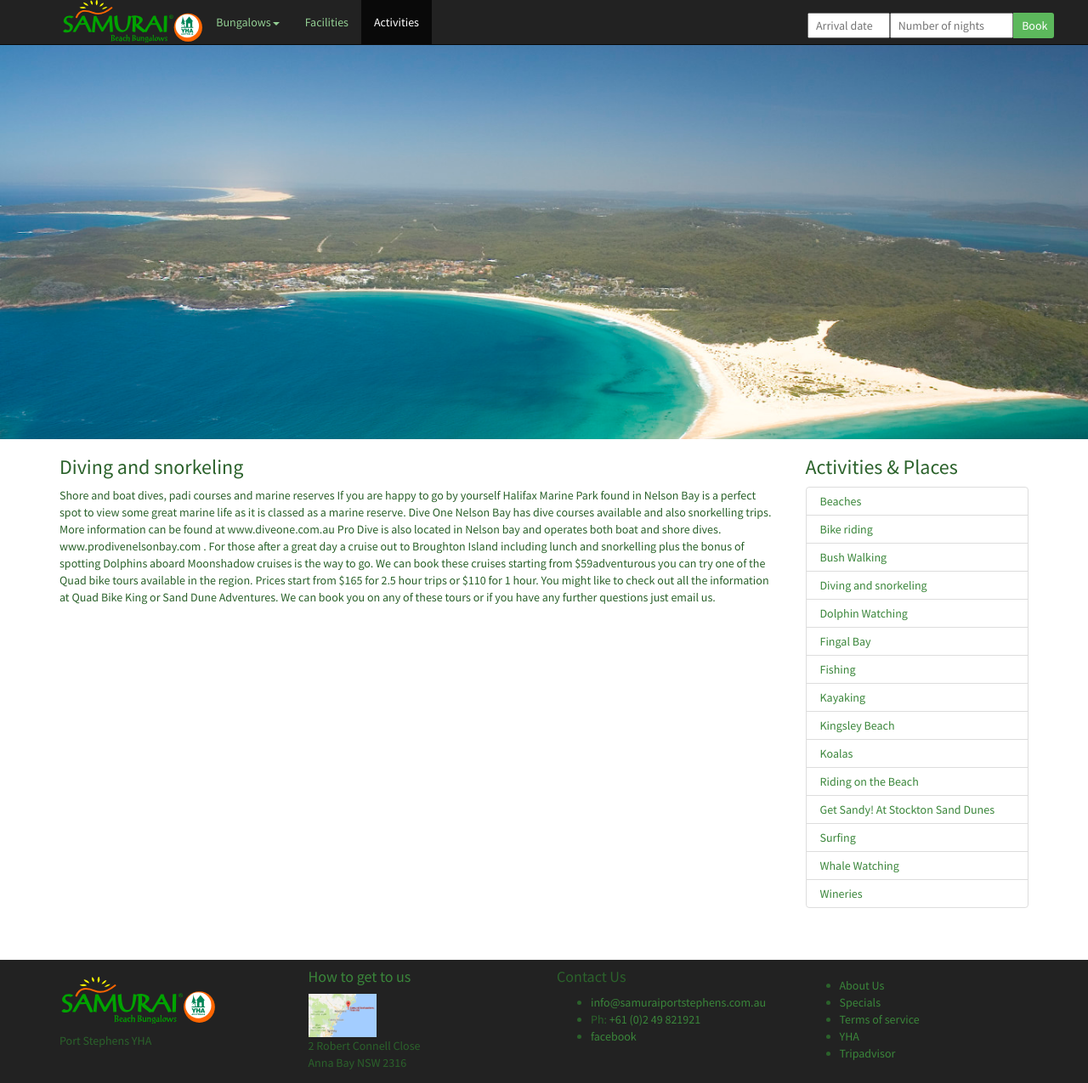
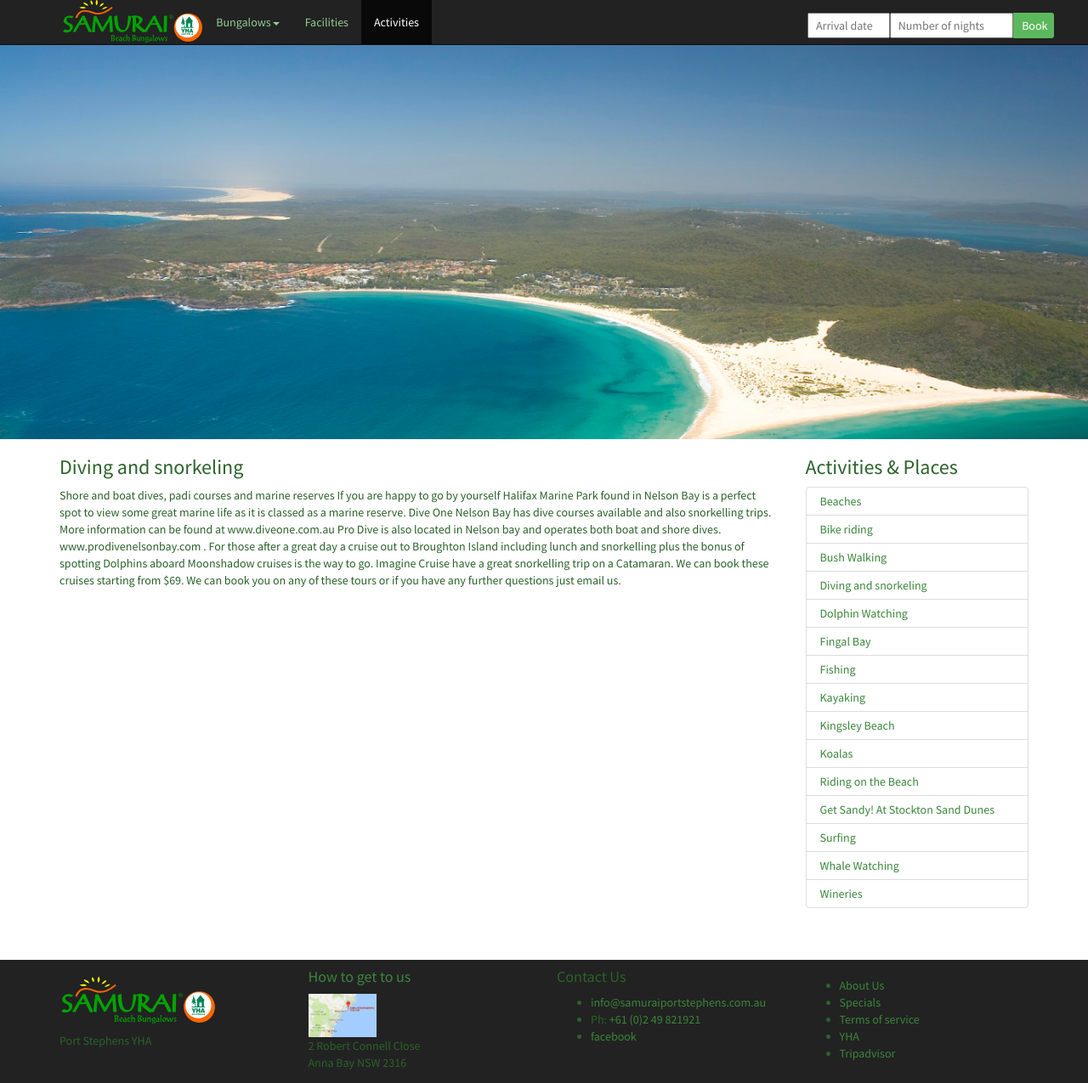
Before and after one commit to samuraibeach/samurai, a Jekyll site: the page built from _activities/04_diving-and-snorkeling.md, in a window 1280 px wide and 1275 px high. Shown: the whole window at 85% size. Built offline with Jekyll 4.4.1, drawn with Linux system fonts in a browser that asks for light colours.

Commit message:
Update from Forestry.io admin@samuraiportstephens.com.au updated _activities/04_diving-and-snorkeling.md

```diff
--- a/_activities/04_diving-and-snorkeling.md
+++ b/_activities/04_diving-and-snorkeling.md
@@ -10,11 +10,4 @@ images: []
 ---
 ### Diving and snorkeling
 
-Shore and boat dives, padi courses and marine reserves If you are happy to go by yourself Halifax Marine Park found in Nelson Bay is a perfect spot to view some great marine life as it is classed as a marine reserve.
-Dive One Nelson Bay has dive courses available and also snorkelling trips.
-More information can be found at www.diveone.com.au Pro Dive is also located in Nelson bay and operates both boat and shore dives.
-www.prodivenelsonbay.com . For those after a great day a cruise out to Broughton Island including lunch and snorkelling plus the bonus of spotting Dolphins aboard Moonshadow cruises is the way to go.
-We can book these cruises starting from $59adventurous you can try one of the Quad bike tours available in the region.
-Prices start from $165 for 2.5 hour trips or $110 for 1 hour.
-You might like to check out all the information at Quad Bike King or Sand Dune Adventures.
-We can book you on any of these tours or if you have any further questions just email us.
+Shore and boat dives, padi courses and marine reserves If you are happy to go by yourself Halifax Marine Park found in Nelson Bay is a perfect spot to view some great marine life as it is classed as a marine reserve. Dive One Nelson Bay has dive courses available and also snorkelling trips. More information can be found at www.diveone.com.au Pro Dive is also located in Nelson bay and operates both boat and shore dives. www.prodivenelsonbay.com . For those after a great day a cruise out to Broughton Island including lunch and snorkelling plus the bonus of spotting Dolphins aboard Moonshadow cruises is the way to go.  Imagine Cruise have a great snorkelling trip on a Catamaran. We can book these cruises starting from $69. We can book you on any of these tours or if you have any further questions just email us.
```
Also changed, not shown: .forestry/front_matter/templates/activity.yml.
